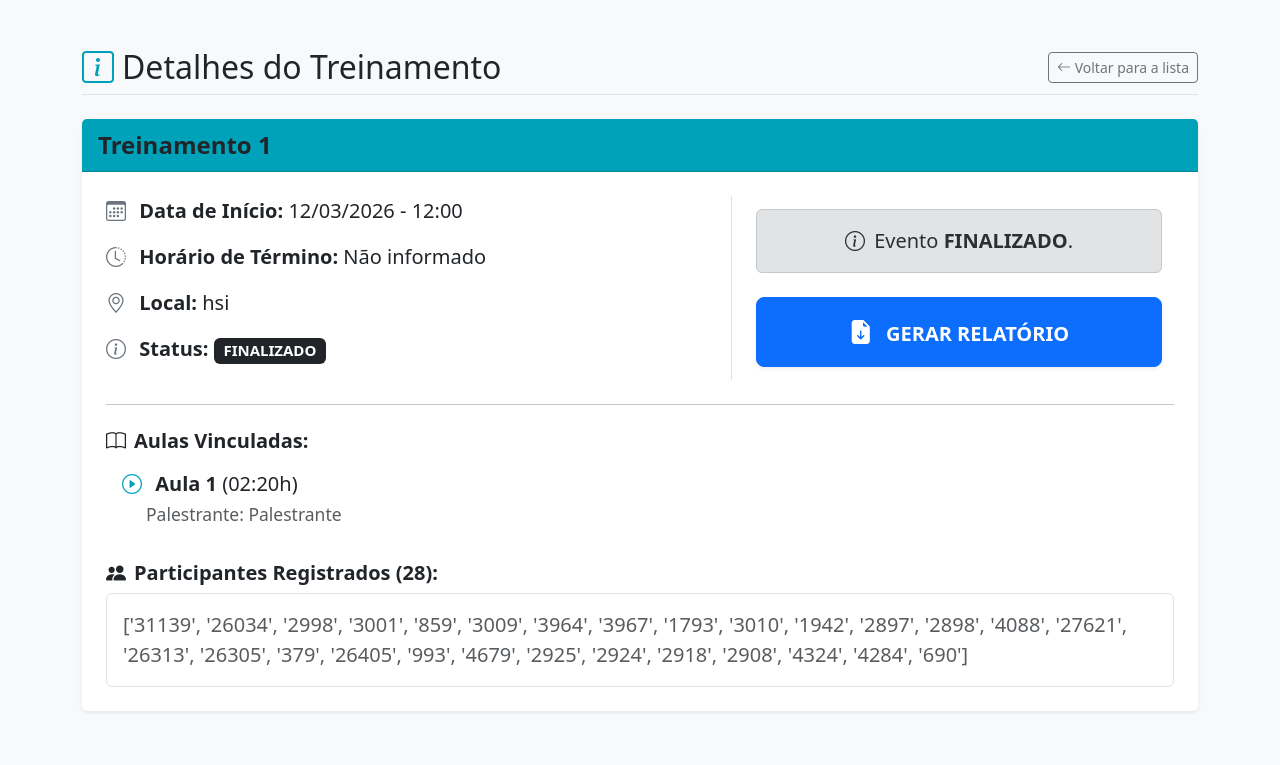
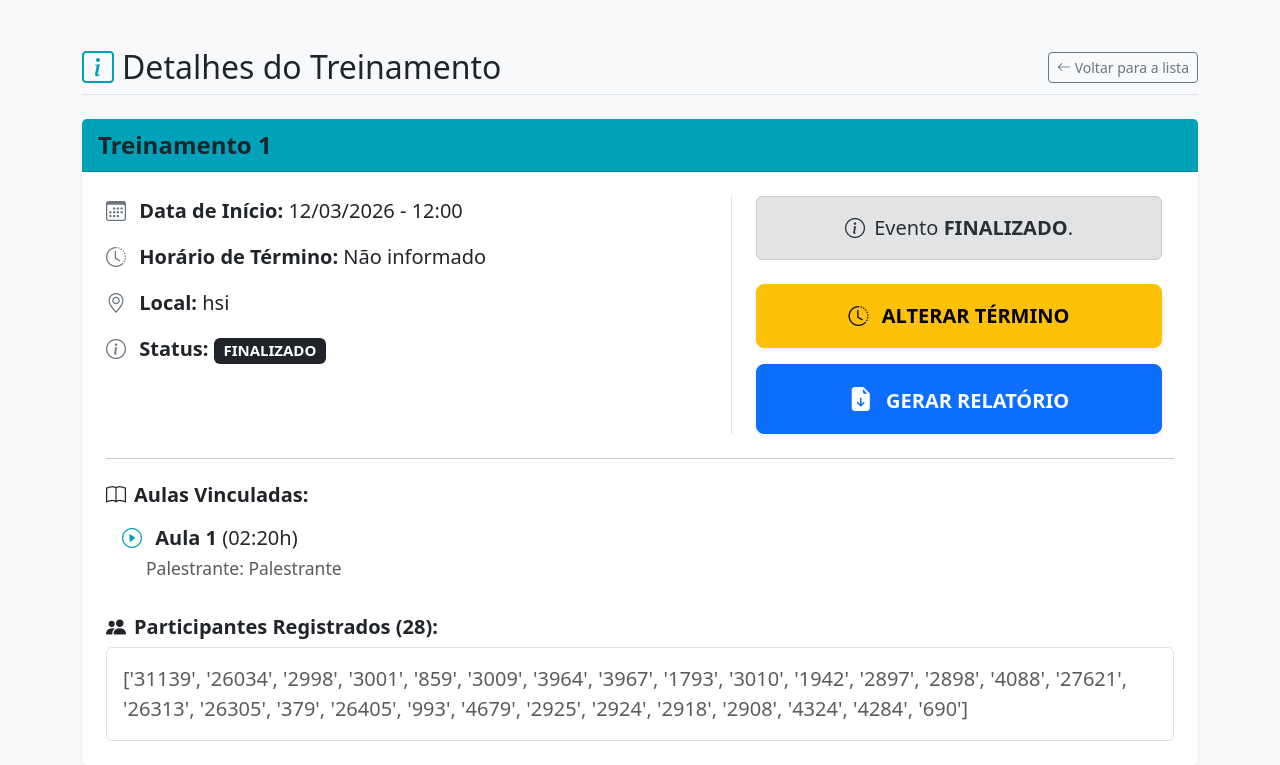
Before and after one commit to vitorLevi17/ListGGP, a Django app: page /conferir-treinamento/24/ in a window 1280 px wide. Shown: the part 86-851 px from the top of the page. Before the commit the page ends 798 px from the top, so only its background shows below. Run offline with Django 5.2, Linux system fonts and the light colour scheme; a user stored in the database is signed in; data comes from the database, SQL or seed files in the repository.

Commit message:
feat: Alterar horário de encerramento dos treinamentos

```diff
--- a/events/urls.py
+++ b/events/urls.py
@@ -11,5 +11,6 @@ urlpatterns = [
     path('criar-evento/',criar_evento,name='criar-evento'),
     path('criar-aula/', criar_aula, name='criar-aula'),
     path('treinamentos-finalizados/',treinamentos_finalizados,name='treinamentos-finalizados'),
-    path('cancelar-treinamento/<int:treinamento_id>/',cancelar_treinamento,name='cancelar-treinamento')
+    path('cancelar-treinamento/<int:treinamento_id>/',cancelar_treinamento,name='cancelar-treinamento'),
+    path('alterar-data-finalizacao/<int:treinamento_id>/',alterar_data_finalizacao,name='alterar-data-finalizacao')
 ]
--- a/events/views.py
+++ b/events/views.py
@@ -120,6 +120,13 @@ def cancelar_treinamento(request,treinamento_id):
     treinamento.save()
     return redirect('conferir-treinamento',treinamento_id=treinamento.id)
 
-#@login_required(login_url="login/")
-#def alterar_data_finalizacao(request,treinamento_id):
-    #treinamento = Treinamento.objects.get(id = treinamento_id)
+@login_required(login_url="login/")
+def alterar_data_finalizacao(request,treinamento_id):
+    if request.method == 'POST':
+        treinamento = Treinamento.objects.get(id = treinamento_id)
+        novo_horario_final = request.POST.get('novo_horario')
+
+        if novo_horario_final:
+            treinamento.horario_final = novo_horario_final
+            treinamento.save()
+    return redirect('conferir-treinamento',treinamento_id=treinamento.id)
--- a/templates/events/conferir-treinamento.html
+++ b/templates/events/conferir-treinamento.html
@@ -89,6 +89,10 @@
                             <div class="alert alert-secondary text-center mb-2">
                                 <i class="bi bi-info-circle me-1"></i> Evento <strong>{{ treinamento.get_status_display|upper }}</strong>.
                             </div>
+
+                            <button type="button" class="btn btn-warning btn-lg fw-bold shadow-sm py-3 w-100" data-bs-toggle="modal" data-bs-target="#alterarHorarioModal">
+                                <i class="bi bi-clock-history me-2"></i> ALTERAR TÉRMINO
+                            </button>
 
                             <a href="{% url 'exportar-lista-treinamento' treinamento.id %}" class="btn btn-primary btn-lg fw-bold shadow-sm py-3 w-100">
                                 <i class="bi bi-file-earmark-arrow-down-fill fs-4 me-2"></i> GERAR RELATÓRIO
@@ -196,6 +200,30 @@
         </div>
     </div>
 
+    <div class="modal fade" id="alterarHorarioModal" tabindex="-1" aria-labelledby="alterarHorarioModalLabel" aria-hidden="true">
+        <div class="modal-dialog modal-dialog-centered">
+            <div class="modal-content border-0 shadow">
+                <form method="POST" action="{% url 'alterar-data-finalizacao' treinamento.id %}">
+                    {% csrf_token %}
+                    <div class="modal-header bg-warning text-dark">
+                        <h5 class="modal-title fw-bold" id="alterarHorarioModalLabel"><i class="bi bi-clock me-2"></i>Alterar Horário de Término</h5>
+                        <button type="button" class="btn-close" data-bs-dismiss="modal" aria-label="Close"></button>
+                    </div>
+                    <div class="modal-body p-4 fs-5 text-start">
+                        <p class="text-muted small mb-3">Defina o horário real de encerramento do evento. Se apagar a hora, o campo ficará vazio no sistema.</p>
+
+                        <label for="novo_horario" class="form-label fw-bold">Novo horário:</label>
+                        <input type="time" name="novo_horario" id="novo_horario" class="form-control form-control-lg shadow-sm" value="{{ treinamento.horario_final|time:'H:i' }}">
+                    </div>
+                    <div class="modal-footer justify-content-end border-0 pb-4">
+                        <button type="button" class="btn btn-outline-secondary px-4 fw-bold" data-bs-dismiss="modal">Cancelar</button>
+                        <button type="submit" class="btn btn-warning px-4 fw-bold shadow-sm">Salvar Alteração</button>
+                    </div>
+                </form>
+            </div>
+        </div>
+    </div>
+
     <script src="https://cdn.jsdelivr.net/npm/bootstrap@5.3.2/dist/js/bootstrap.bundle.min.js"></script>
     <script src="https://unpkg.com/html5-qrcode" type="text/javascript"></script>
 
```
